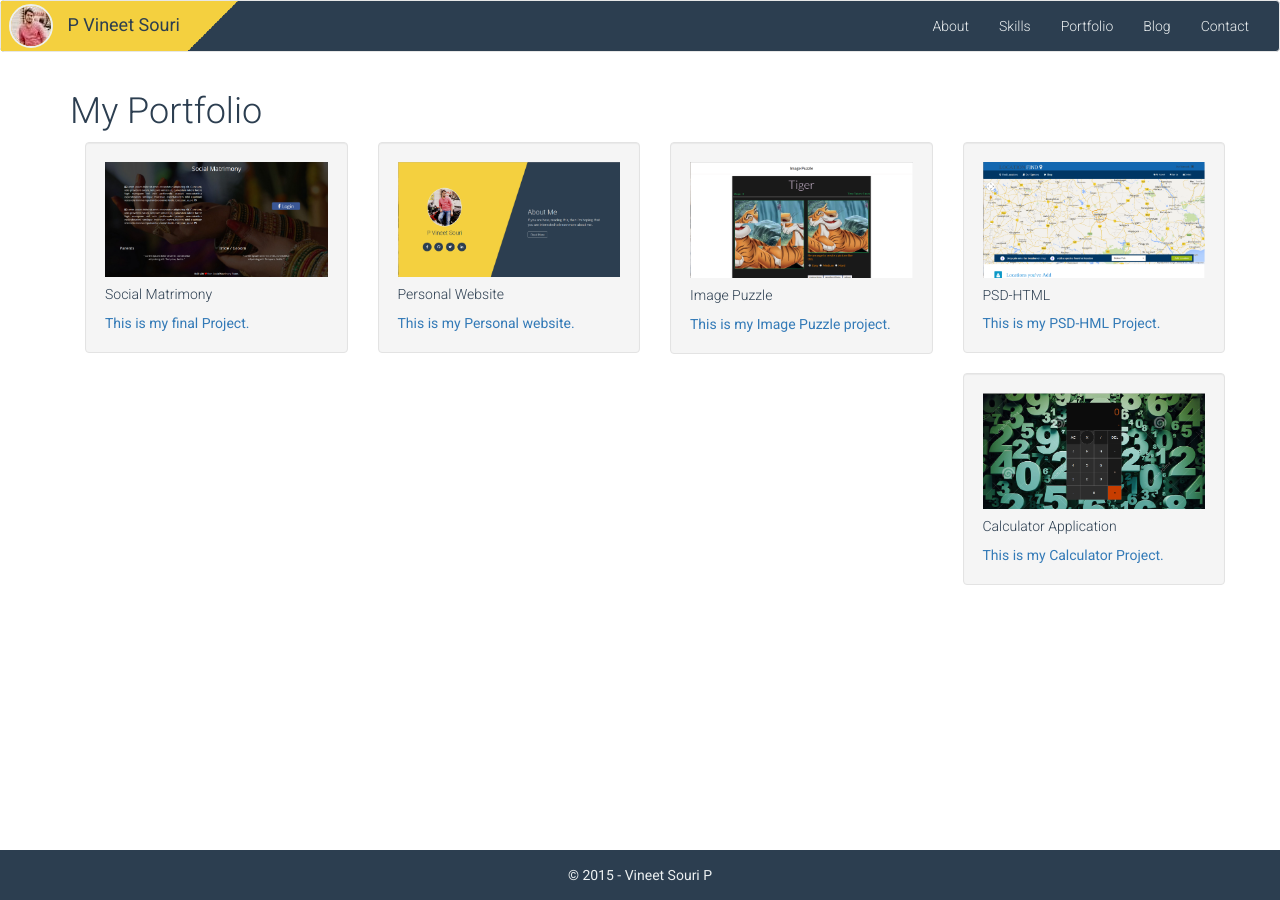
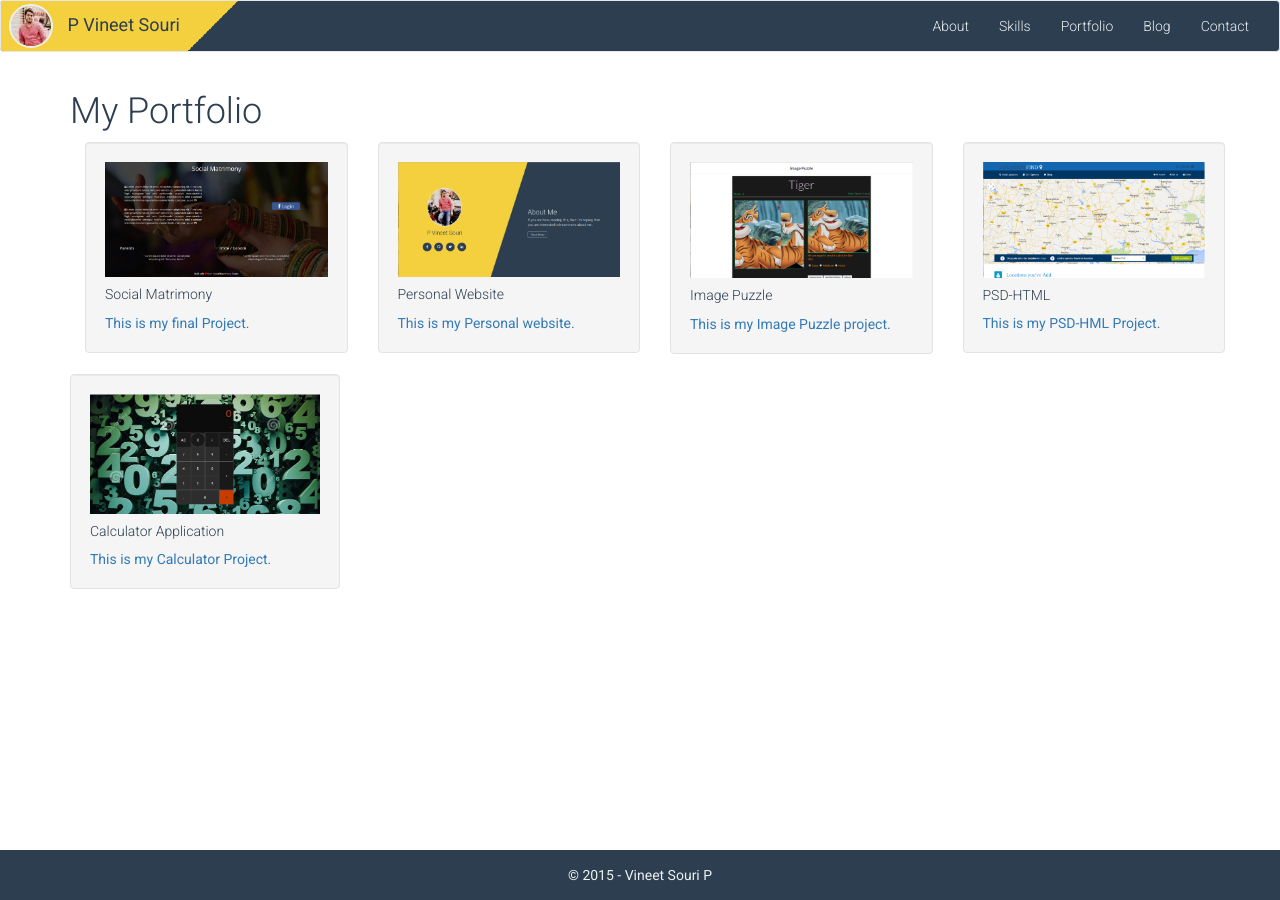
Before and after one commit to vineetsouri/vineetsouri.github.io, a Jekyll site: the page built from portfolio.html, in a window 1280 px wide. Built offline with Jekyll 4.4.1, drawn with Linux system fonts in a browser that asks for light colours; nearby versions of some CDN libraries.

Commit message:
stylings error fixed

```diff
--- a/_sass/_common.scss
+++ b/_sass/_common.scss
@@ -125,3 +125,7 @@ footer {
 #imp{
   font-weight: 400;
 }
+
+#calci{
+  float: left;
+}
--- a/portfolio.html
+++ b/portfolio.html
@@ -64,7 +64,8 @@ permalink: /portfolio/
           </div>
         </div>
       </a>
-      <a target="_blank" href="http://vineetsouri.github.io/NewCalci/">
+      <div class="row">
+        <a target="_blank" href="http://vineetsouri.github.io/NewCalci/" id="calci">
           <div class="project">
             <div class="proect_content col-xs-6 col-sm-4 col-md-3">
               <div class="well">
@@ -79,4 +80,5 @@ permalink: /portfolio/
         </a>
       </div>
     </div>
+  </div>
 </section>
```
Also changed, not shown: 3 other files. Lines whose indentation alone changed are shown as unchanged.
